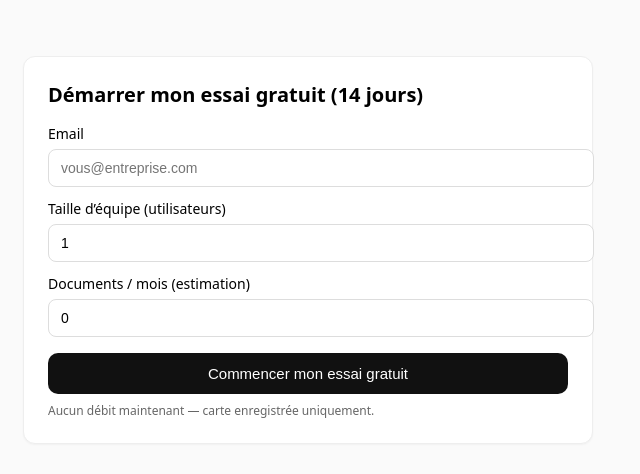
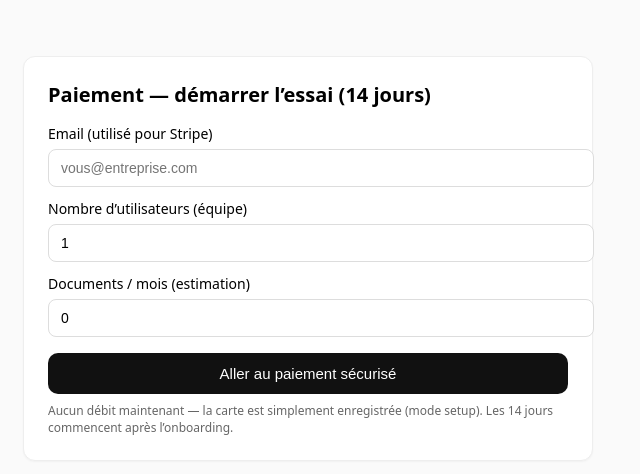
Before and after one commit to ElodieBRASEY/shopdatelia, a website: page checkout.html in a window 1280 px wide. Shown: the whole page, without its empty margins (332-972 px from the left). Drawn offline with Linux system fonts and the light colour scheme.

Commit message:
Update checkout.html

```diff
--- a/checkout.html
+++ b/checkout.html
@@ -3,7 +3,7 @@
 <head>
   <meta charset="utf-8" />
   <meta name="viewport" content="width=device-width,initial-scale=1" />
-  <title>Datelia – Démarrer l’essai</title>
+  <title>Datelia – Paiement (CB enregistrée)</title>
   <style>
     body{font-family:system-ui,-apple-system,Segoe UI,Roboto,Ubuntu,sans-serif;margin:0;padding:24px;background:#fafafa;}
     .card{max-width:520px;margin:32px auto;padding:24px;background:#fff;border:1px solid #eee;border-radius:12px;box-shadow:0 1px 2px rgba(0,0,0,.04)}
@@ -16,19 +16,19 @@
 </head>
 <body>
   <div class="card">
-    <h1>Démarrer mon essai gratuit (14 jours)</h1>
+    <h1>Paiement — démarrer l’essai (14 jours)</h1>
     <form action="/api/create-checkout-session-direct" method="get">
-      <label>Email</label>
+      <label>Email (utilisé pour Stripe)</label>
       <input name="email" type="email" required placeholder="vous@entreprise.com" />
 
-      <label>Taille d’équipe (utilisateurs)</label>
+      <label>Nombre d’utilisateurs (équipe)</label>
       <input name="team_size" type="number" min="1" value="1" />
 
       <label>Documents / mois (estimation)</label>
       <input name="docs_per_month" type="number" min="0" value="0" />
 
-      <button type="submit">Commencer mon essai gratuit</button>
-      <div class="hint">Aucun débit maintenant — carte enregistrée uniquement.</div>
+      <button type="submit">Aller au paiement sécurisé</button>
+      <div class="hint">Aucun débit maintenant — la carte est simplement enregistrée (mode setup). Les 14 jours commencent après l’onboarding.</div>
     </form>
   </div>
 </body>
```
